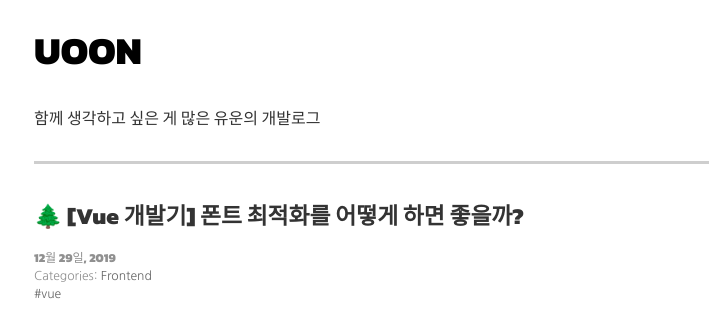
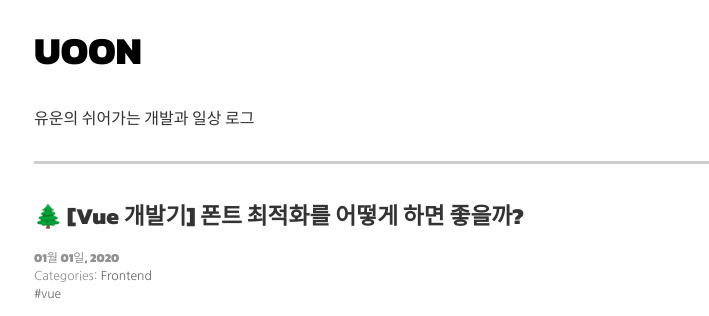
Before and after one commit to uoon-dev/simple-blog, a plain HTML site: page index.html in a window 1280 px wide. Shown: the part 43-359 px from the top of the page, 256-965 px from the left. Drawn offline with Linux system fonts and the light colour scheme.

Commit message:
change intro

```diff
--- a/index.html
+++ b/index.html
@@ -72,7 +72,7 @@
       </li> -->
     </ul>
     <p class="cye-lm-tag">
-      함께 생각하고 싶은 게 많은 유운의 개발로그
+      유운의 쉬어가는 개발과 일상 로그
     </p>
   </header>
       <main class="posts">
@@ -86,8 +86,8 @@
           <aside>
             <ul>
               <li>
-                <time class="post-date" datetime="2019-12-29T15:32:00Z"
-                  >12월 29일, 2019</time
+                <time class="post-date" datetime="2020-01-01T15:32:00Z"
+                  >01월 01일, 2020</time
                 >
               </li>
               <li>
```
Also changed, not shown: post/01/how-to-optimize-font-in-vue.html (+1 -1 lines).
